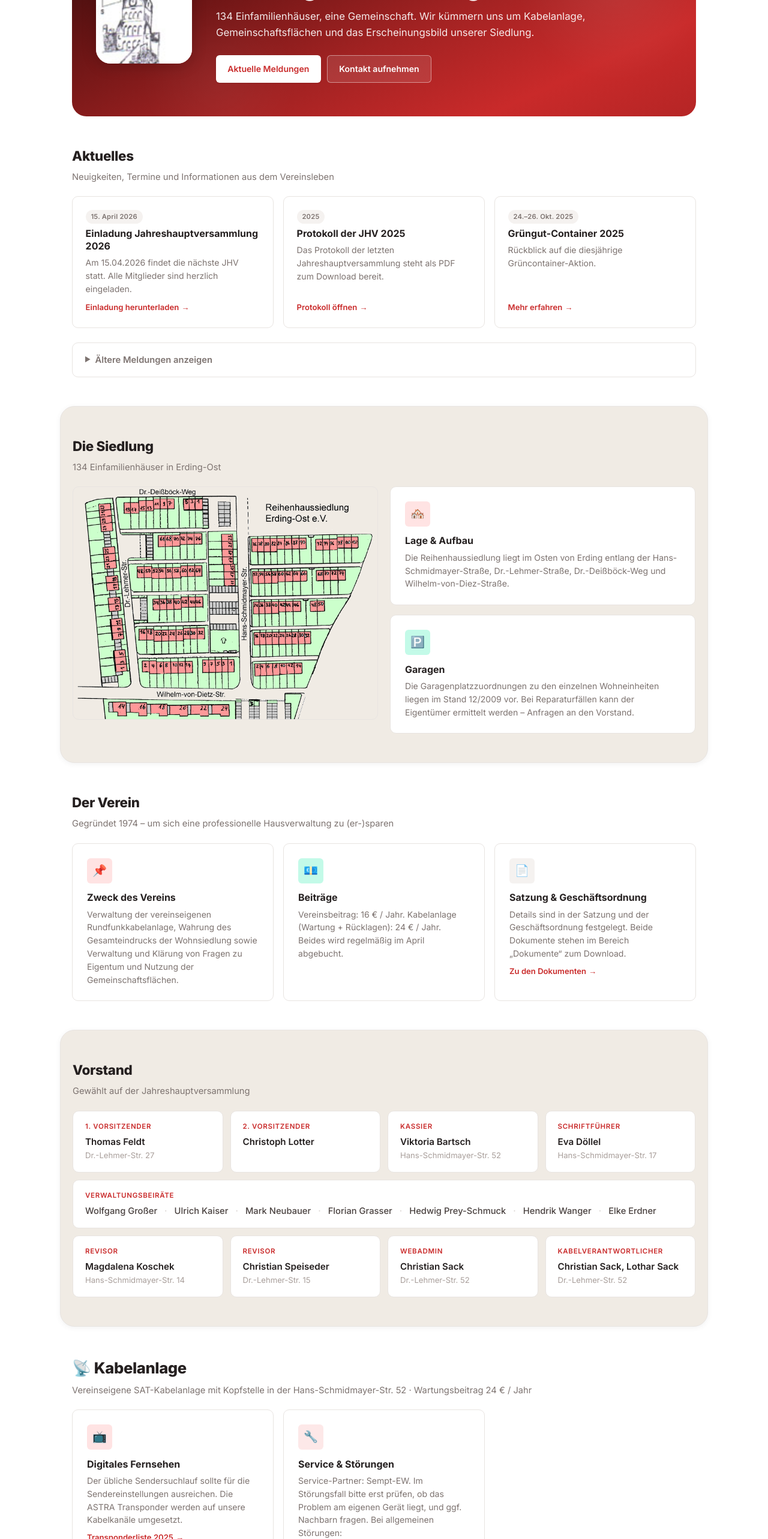
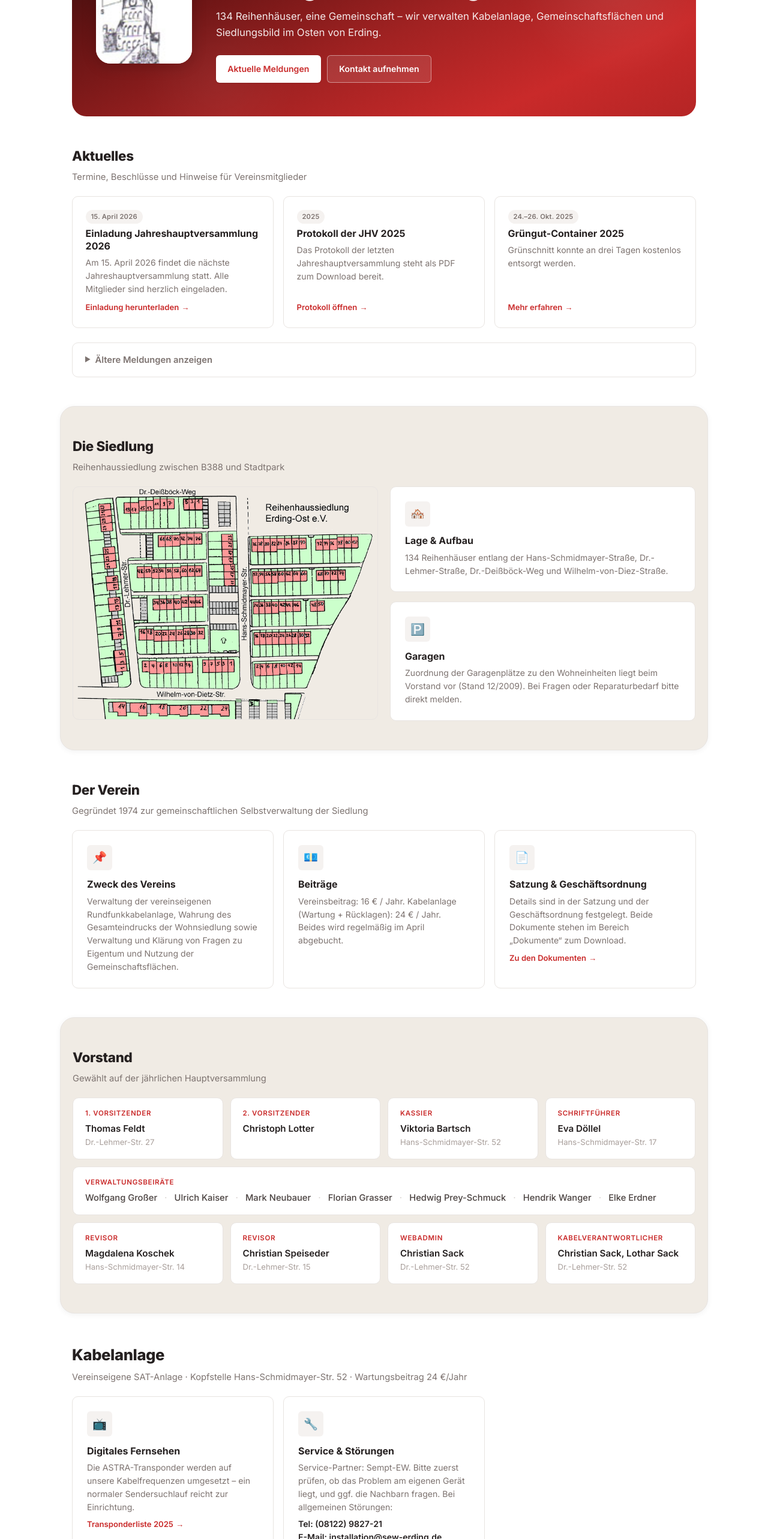
Before and after one commit to michi11235813-lgtm/erding-ost, a Next.js app: page / in a window 1280 px wide. Shown: the part 234-2800 px from the top of the page at 60% size. Built offline with nearby package versions, Linux system fonts and the light colour scheme.

Commit message:
Wordings verfeinert, Icons einheitlich grau, CSS-Farbklassen bereinigt

```diff
--- a/src/app/globals.css
+++ b/src/app/globals.css
@@ -105,13 +105,7 @@ h1.section__title { font-size: 1.8rem; }
 .info-grid { display: grid; grid-template-columns: repeat(auto-fill, minmax(300px, 1fr)); gap: 1rem; }
 .info-card { background: var(--c-white); border: 1px solid var(--c-gray-200); border-radius: var(--r-md); padding: 1.5rem; transition: box-shadow .2s; }
 .info-card:hover { box-shadow: var(--shadow-md); }
-.info-card__icon { width: 42px; height: 42px; border-radius: var(--r-sm); display: flex; align-items: center; justify-content: center; font-size: 1.2rem; margin-bottom: .65rem; }
-.info-card__icon--red { background: var(--c-primary-light); }
-.info-card__icon--blue { background: var(--c-secondary-light); }
-
-.info-card__icon--teal { background: var(--c-teal-light); }
-.info-card__icon--orange { background: var(--c-orange-light); }
-.info-card__icon--gray { background: var(--c-gray-100); }
+.info-card__icon { width: 42px; height: 42px; border-radius: var(--r-sm); display: flex; align-items: center; justify-content: center; font-size: 1.2rem; margin-bottom: .65rem; background: var(--c-gray-100); }
 .info-card h3 { font-size: 1rem; font-weight: 700; margin-bottom: .25rem; }
 .info-card p { font-size: .88rem; color: var(--c-gray-600); line-height: 1.55; }
 .info-card__link { display: inline-flex; align-items: center; gap: .25rem; font-size: .82rem; font-weight: 600; color: var(--c-primary); margin-top: .5rem; cursor: pointer; transition: color .15s; }
--- a/src/app/page.tsx
+++ b/src/app/page.tsx
@@ -11,7 +11,7 @@ const currentNews = [
   {
     title: "Einladung Jahreshauptversammlung 2026",
     date: "15. April 2026",
-    text: "Am 15.04.2026 findet die nächste JHV statt. Alle Mitglieder sind herzlich eingeladen.",
+    text: "Am 15. April 2026 findet die nächste Jahreshauptversammlung statt. Alle Mitglieder sind herzlich eingeladen.",
     href: "/dokumente/Einladung_JHV_2026.pdf",
     cta: "Einladung herunterladen",
     color: "badge"
@@ -27,7 +27,7 @@ const currentNews = [
   {
     title: "Grüngut-Container 2025",
     date: "24.–26. Okt. 2025",
-    text: "Rückblick auf die diesjährige Grüncontainer-Aktion.",
+    text: "Grünschnitt konnte an drei Tagen kostenlos entsorgt werden.",
     href: "#",
     cta: "Mehr erfahren",
     color: "badge"
@@ -203,9 +203,8 @@ export default function HomePage() {
               <span className="hero__badge">Seit 1974</span>
               <h1>Siedlungsverein Erding-Ost e.V.</h1>
               <p className="hero__sub">
-                134 Einfamilienhäuser, eine Gemeinschaft. Wir kümmern uns um
-                Kabelanlage, Gemeinschaftsflächen und das Erscheinungsbild unserer
-                Siedlung.
+                134 Reihenhäuser, eine Gemeinschaft – wir verwalten Kabelanlage,
+                Gemeinschaftsflächen und Siedlungsbild im Osten von Erding.
               </p>
               <div className="hero__actions">
                 <a href="#aktuelles" className="btn btn--white">Aktuelle Meldungen</a>
@@ -219,7 +218,7 @@ export default function HomePage() {
         <section id="aktuelles" className="section">
           <div className="section__header">
             <h2 className="section__title">Aktuelles</h2>
-            <p className="section__desc">Neuigkeiten, Termine und Informationen aus dem Vereinsleben</p>
+            <p className="section__desc">Termine, Beschlüsse und Hinweise für Vereinsmitglieder</p>
           </div>
           <div className="news-grid">
             {currentNews.map((n) => (
@@ -252,7 +251,7 @@ export default function HomePage() {
         <section id="siedlung" className="section section--alt">
           <div className="section__header">
             <h2 className="section__title">Die Siedlung</h2>
-            <p className="section__desc">134 Einfamilienhäuser in Erding-Ost</p>
+            <p className="section__desc">Reihenhaussiedlung zwischen B388 und Stadtpark</p>
           </div>
           <div className="siedlung-layout">
             <div className="siedlung-img">
@@ -260,21 +259,20 @@ export default function HomePage() {
             </div>
             <div className="siedlung-cards">
               <article className="info-card">
-                <div className="info-card__icon info-card__icon--red">🏘️</div>
+                <div className="info-card__icon">🏘️</div>
                 <h3>Lage &amp; Aufbau</h3>
                 <p>
-                  Die Reihenhaussiedlung liegt im Osten von Erding entlang der
-                  Hans-Schmidmayer-Straße, Dr.-Lehmer-Straße, Dr.-Deißböck-Weg
-                  und Wilhelm-von-Diez-Straße.
+                  134 Reihenhäuser entlang der Hans-Schmidmayer-Straße,
+                  Dr.-Lehmer-Straße, Dr.-Deißböck-Weg und Wilhelm-von-Diez-Straße.
                 </p>
               </article>
               <article className="info-card">
-                <div className="info-card__icon info-card__icon--teal">🅿️</div>
+                <div className="info-card__icon">🅿️</div>
                 <h3>Garagen</h3>
                 <p>
-                  Die Garagenplatzzuordnungen zu den einzelnen Wohneinheiten liegen
-                  im Stand 12/2009 vor. Bei Reparaturfällen kann der
-                  Eigentümer ermittelt werden – Anfragen an den Vorstand.
+                  Zuordnung der Garagenplätze zu den Wohneinheiten liegt beim
+                  Vorstand vor (Stand 12/2009). Bei Fragen oder Reparaturbedarf
+                  bitte direkt melden.
                 </p>
               </article>
             </div>
@@ -285,11 +283,11 @@ export default function HomePage() {
         <section id="verein" className="section">
           <div className="section__header">
             <h2 className="section__title">Der Verein</h2>
-            <p className="section__desc">Gegründet 1974 – um sich eine professionelle Hausverwaltung zu (er-)sparen</p>
+            <p className="section__desc">Gegründet 1974 zur gemeinschaftlichen Selbstverwaltung der Siedlung</p>
           </div>
           <div className="info-grid">
             <article className="info-card">
-              <div className="info-card__icon info-card__icon--red">📌</div>
+              <div className="info-card__icon">📌</div>
               <h3>Zweck des Vereins</h3>
               <p>
                 Verwaltung der vereinseigenen Rundfunkkabelanlage, Wahrung des
@@ -298,7 +296,7 @@ export default function HomePage() {
               </p>
             </article>
             <article className="info-card">
-              <div className="info-card__icon info-card__icon--teal">💶</div>
+              <div className="info-card__icon">💶</div>
               <h3>Beiträge</h3>
               <p>
                 Vereinsbeitrag: 16 € / Jahr. Kabelanlage (Wartung + Rücklagen):
@@ -306,7 +304,7 @@ export default function HomePage() {
               </p>
             </article>
             <article className="info-card">
-              <div className="info-card__icon info-card__icon--gray">📄</div>
+              <div className="info-card__icon">📄</div>
               <h3>Satzung &amp; Geschäftsordnung</h3>
               <p>
                 Details sind in der Satzung und der Geschäftsordnung festgelegt.
@@ -321,7 +319,7 @@ export default function HomePage() {
         <section id="vorstand" className="section section--alt">
           <div className="section__header">
             <h2 className="section__title">Vorstand</h2>
-            <p className="section__desc">Gewählt auf der Jahreshauptversammlung</p>
+            <p className="section__desc">Gewählt auf der jährlichen Hauptversammlung</p>
           </div>
           <div className="board-grid">
             {boardMembers.map((m) => (
@@ -365,30 +363,30 @@ export default function HomePage() {
         <section id="kabel" className="section kabel-section">
           <div className="kabel-hero">
             <div className="section__header">
-              <h2 className="section__title">📡 Kabelanlage</h2>
-              <p className="section__desc">Vereinseigene SAT-Kabelanlage mit Kopfstelle in der Hans-Schmidmayer-Str. 52 · Wartungsbeitrag 24 € / Jahr</p>
+              <h2 className="section__title">Kabelanlage</h2>
+              <p className="section__desc">Vereinseigene SAT-Anlage · Kopfstelle Hans-Schmidmayer-Str. 52 · Wartungsbeitrag 24 €/Jahr</p>
             </div>
           </div>
 
           <div className="info-grid">
             <article className="info-card">
-              <div className="info-card__icon info-card__icon--red">📺</div>
+              <div className="info-card__icon">📺</div>
               <h3>Digitales Fernsehen</h3>
               <p>
-                Der übliche Sendersuchlauf sollte für die Sendereinstellungen ausreichen.
-                Die ASTRA Transponder werden auf unsere Kabelkanäle umgesetzt.
+                Die ASTRA-Transponder werden auf unsere Kabelfrequenzen umgesetzt –
+                ein normaler Sendersuchlauf reicht zur Einrichtung.
               </p>
               <a className="info-card__link" href="/dokumente/senderliste2025.pdf" target="_blank" rel="noreferrer">
                 Transponderliste 2025
               </a>
             </article>
             <article className="info-card">
-              <div className="info-card__icon info-card__icon--blue">🔧</div>
+              <div className="info-card__icon">🔧</div>
               <h3>Service &amp; Störungen</h3>
               <p>
-                Service-Partner: Sempt-EW. Im Störungsfall bitte erst prüfen, ob das
-                Problem am eigenen Gerät liegt, und ggf. Nachbarn fragen. Bei
-                allgemeinen Störungen:
+                Service-Partner: Sempt-EW. Bitte zuerst prüfen, ob das Problem
+                am eigenen Gerät liegt, und ggf. die Nachbarn fragen.
+                Bei allgemeinen Störungen:
               </p>
               <p style={{ marginTop: ".4rem", fontWeight: 600, color: "var(--c-gray-900)" }}>
                 Tel: (08122) 9827-21<br />
@@ -404,7 +402,7 @@ export default function HomePage() {
           {/* Verstärkerstandorte */}
           <div className="section__header" style={{ marginTop: "2rem" }}>
             <h2 className="section__title">Verstärkerstandorte</h2>
-            <p className="section__desc">In diesen Häusern befinden sich die Kabelverstärker für die jeweilige Hauszeile</p>
+            <p className="section__desc">Standorte der Kabelverstärker je Hauszeile</p>
           </div>
           <div className="amp-map-wrap">
             <AmpMapWrapper />
@@ -441,7 +439,7 @@ export default function HomePage() {
         <section id="dokumente" className="section section--alt">
           <div className="section__header">
             <h2 className="section__title">Dokumente &amp; Formulare</h2>
-            <p className="section__desc">Alle wichtigen Unterlagen zum Herunterladen</p>
+            <p className="section__desc">Satzung, Formulare und weitere Unterlagen als PDF</p>
           </div>
           <div className="doc-grid">
             {documents.map((d) => (
@@ -489,8 +487,8 @@ export default function HomePage() {
           {/* Lärmschutzwall B388 */}
           <h3 className="subsection__title" style={{ marginTop: "2rem" }}>Lärmschutzwall B388</h3>
           <p className="section__desc">
-            Seit über 2 Jahrzehnten setzen wir uns für Lärmschutz an der B388 ein.
-            2011 wurde ein Flüsterbelag aufgetragen – weiter halten wir an aktivem Lärmschutz fest.
+            Seit über zwei Jahrzehnten setzen wir uns für Lärmschutz an der B388 ein.
+            2011 wurde ein Flüsterbelag aufgebracht – das Engagement geht weiter.
           </p>
           <div className="timeline">
             {pressArticles.map((a) => (
@@ -518,17 +516,17 @@ export default function HomePage() {
         <section id="kontakt" className="section">
           <div className="section__header">
             <h2 className="section__title">Kontakt</h2>
-            <p className="section__desc">So erreichen Sie uns</p>
+            <p className="section__desc">Fragen, Anregungen oder Störungsmeldungen</p>
           </div>
           <div className="contact-grid">
             <a className="contact-card" href="mailto:vorstand@erding-ost.de">
-              <div className="contact-card__icon">👤</div>
+              <div className="contact-card__icon">✉️</div>
               <div className="contact-card__role">1. Vorsitzender</div>
               <div className="contact-card__name">Thomas Feldt</div>
               <div className="contact-card__email">vorstand@erding-ost.de</div>
             </a>
             <a className="contact-card" href="mailto:webmaster@erding-ost.de">
-              <div className="contact-card__icon">🌐</div>
+              <div className="contact-card__icon">💻</div>
               <div className="contact-card__role">Webmaster</div>
               <div className="contact-card__name">Christian Sack</div>
               <div className="contact-card__email">webmaster@erding-ost.de</div>
```
